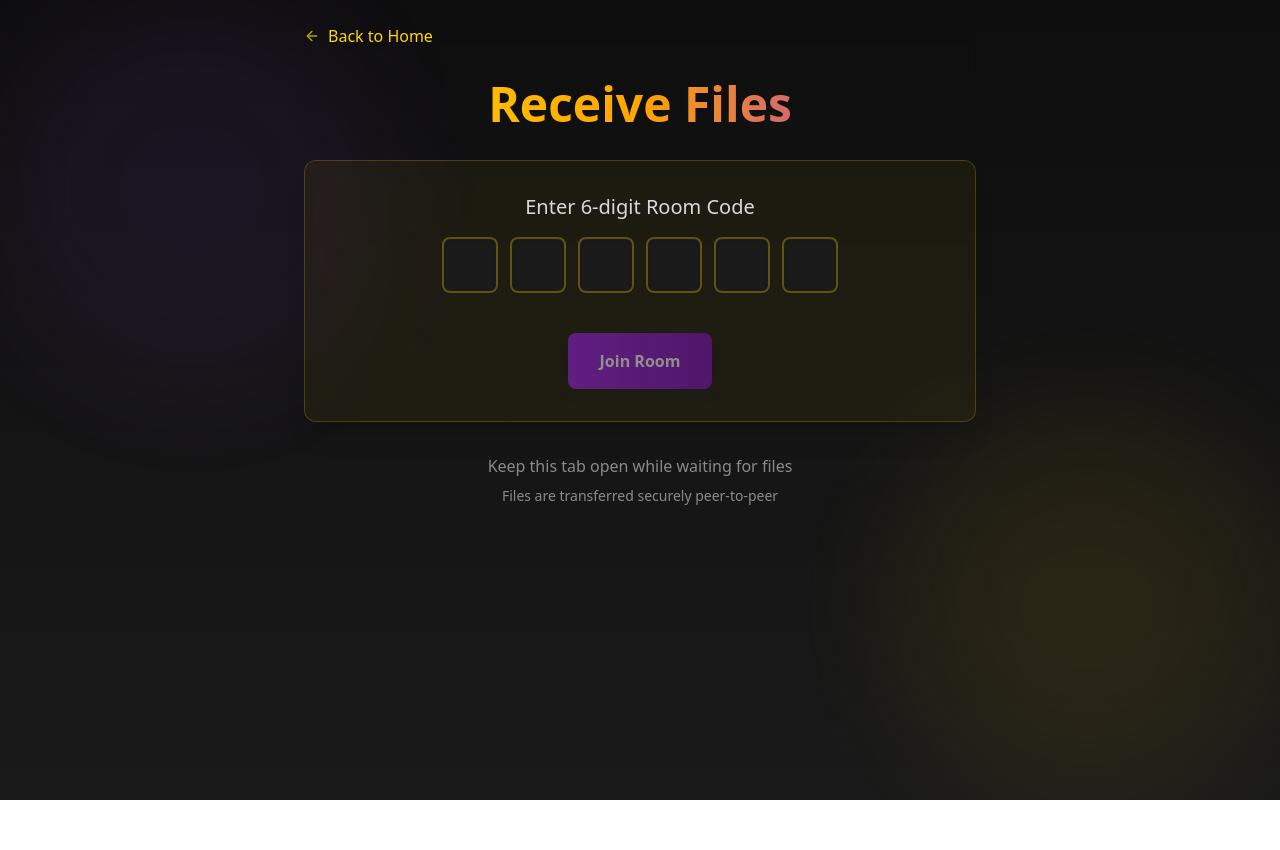
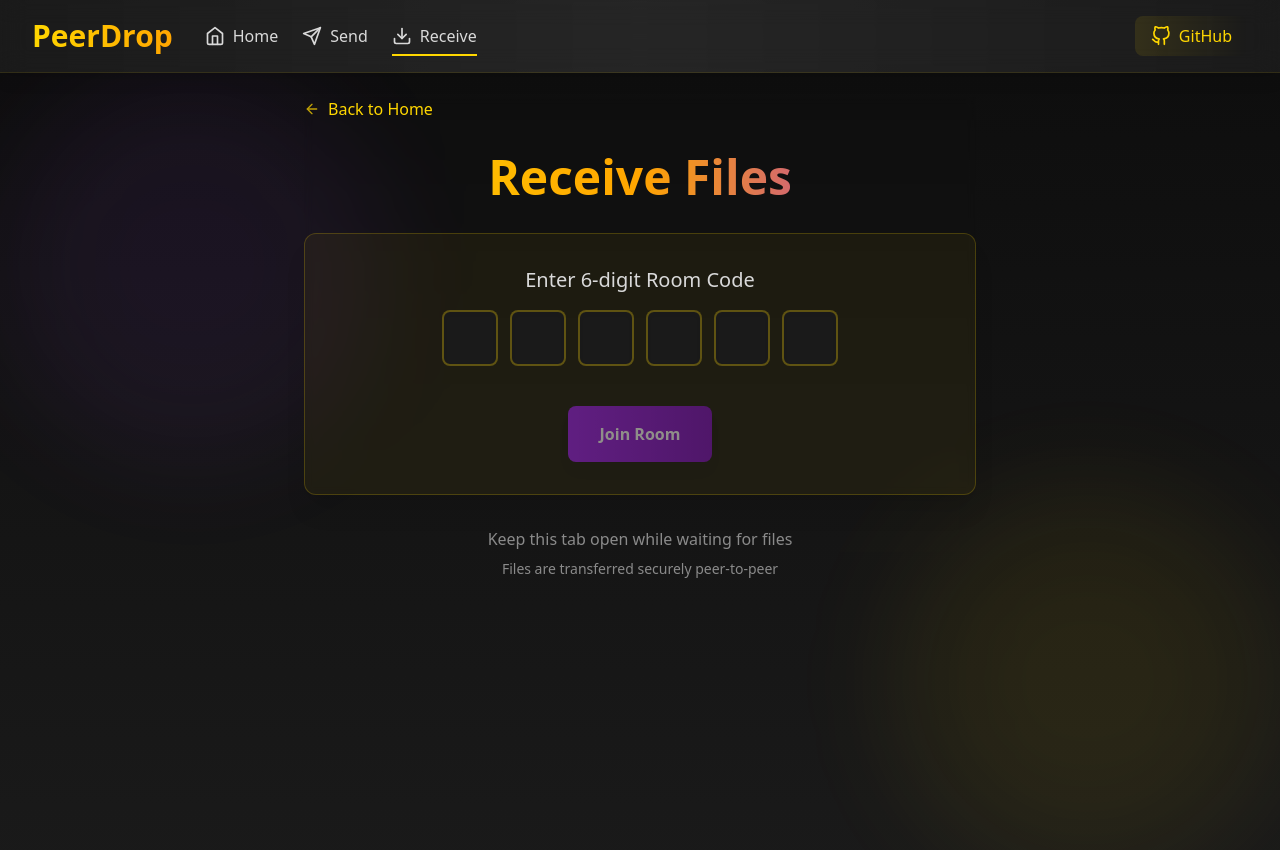
Before and after one commit to Rana718/file_sharing, a React (Vite) app in the folder frontend/: page /receive in a window 1280 px wide. Shown: the top 850 px of the page. Before the commit the page ends 800 px from the top, so only its background shows below. Built offline with nearby package versions, Linux system fonts and the light colour scheme.

Commit message:
add the navbar && add more Feature

```diff
--- a/frontend/src/App.tsx
+++ b/frontend/src/App.tsx
@@ -2,14 +2,18 @@ import { Routes, Route } from "react-router-dom";
 import HomeScreen from "./Screens/HomeScreen";
 import SendScreen from "./Screens/SendScreen";
 import ReceivedScreen from "./Screens/ReceivedScreen";
+import Navbar from "./components/Navbar";
 
 function App() {
   return (
-    <Routes>
-      <Route path="/" element={<HomeScreen />} />
-      <Route path="/send" element={<SendScreen />} />
-      <Route path="/receive" element={<ReceivedScreen/>} />
-    </Routes>
+    <>
+      <Navbar />
+      <Routes>
+        <Route path="/" element={<HomeScreen />} />
+        <Route path="/send" element={<SendScreen />} />
+        <Route path="/receive" element={<ReceivedScreen/>} />
+      </Routes>
+    </>
   );
 }
 
--- /dev/null
+++ b/frontend/src/components/Navbar.tsx
@@ -0,0 +1,142 @@
+import { AnimatePresence, motion } from 'framer-motion'
+import { FiGithub, FiHome, FiSend, FiDownload, FiMenu, FiX } from 'react-icons/fi'
+import { Link, useLocation } from 'react-router-dom'
+import { useState } from 'react'
+
+function Navbar() {
+    const location = useLocation();
+    const [isMenuOpen, setIsMenuOpen] = useState(false);
+
+    const navItems = [
+        { path: '/', label: 'Home', icon: <FiHome className="w-5 h-5" /> },
+        { path: '/send', label: 'Send', icon: <FiSend className="w-5 h-5" /> },
+        { path: '/receive', label: 'Receive', icon: <FiDownload className="w-5 h-5" /> },
+    ];
+
+    return (
+        <div className="sticky top-0 z-50">
+            <div className="absolute inset-0 bg-gradient-to-r from-[#0E0E0E] via-[#1a1a1a] to-[#0E0E0E] opacity-95"></div>
+
+            <motion.nav
+                initial={{ y: -100 }}
+                animate={{ y: 0 }}
+                transition={{ type: "spring", stiffness: 100 }}
+                className="relative border-b border-[#FFD700]/10 px-4 sm:px-8 py-4 backdrop-blur-md shadow-lg"
+            >
+                <div className="max-w-7xl mx-auto flex justify-between items-center">
+                    <div className="flex items-center gap-8">
+                        <Link to="/">
+                            <motion.h1
+                                initial={{ opacity: 0, x: -20 }}
+                                animate={{ opacity: 1, x: 0 }}
+                                whileHover={{ scale: 1.05 }}
+                                className="text-2xl sm:text-3xl font-bold bg-gradient-to-r from-[#FFD700] to-[#FFA500]
+                                         bg-clip-text text-transparent hover:from-[#FFA500] hover:to-[#FFD700]
+                                         transition-all duration-300"
+                            >
+                                PeerDrop
+                            </motion.h1>
+                        </Link>
+
+                        {/* Desktop Navigation */}
+                        <motion.div
+                            className="hidden md:flex items-center gap-6"
+                            initial={{ opacity: 0 }}
+                            animate={{ opacity: 1 }}
+                            transition={{ delay: 0.2 }}
+                        >
+                            {navItems.map((item) => (
+                                <Link
+                                    key={item.path}
+                                    to={item.path}
+                                    className="relative group"
+                                >
+                                    <span className="flex items-center gap-2 text-[#D9D9D9] hover:text-[#FFD700] transition-colors">
+                                        {item.icon}
+                                        {item.label}
+                                    </span>
+                                    {location.pathname === item.path && (
+                                        <motion.div
+                                            layoutId="underline"
+                                            className="absolute -bottom-2 left-0 right-0 h-0.5 bg-[#FFD700]"
+                                            initial={false}
+                                        />
+                                    )}
+                                </Link>
+                            ))}
+                        </motion.div>
+                    </div>
+
+                    <div className="flex items-center gap-4">
+
+                        <motion.div
+                            initial={{ opacity: 0, scale: 0 }}
+                            animate={{ opacity: 1, scale: 1 }}
+                            transition={{ type: "spring", delay: 0.3 }}
+                            className="relative group"
+                        >
+                            <motion.a
+                                href="https://github.com/Rana718/file_sharing"
+                                target="_blank"
+                                whileHover={{ scale: 1.1, rotate: 5 }}
+                                whileTap={{ scale: 0.9 }}
+                                className="flex items-center gap-2 px-4 py-2 rounded-lg
+                                         bg-gradient-to-r from-[#FFD700]/10 to-transparent
+                                         hover:from-[#FFD700]/20 text-[#FFD700] transition-all duration-300"
+                            >
+                                <FiGithub size={20} />
+                                <span className="hidden sm:inline">GitHub</span>
+                            </motion.a>
+                        </motion.div>
+
+
+                        <motion.button
+                            whileTap={{ scale: 0.9 }}
+                            onClick={() => setIsMenuOpen(!isMenuOpen)}
+                            className="md:hidden text-[#FFD700] p-2"
+                        >
+                            {isMenuOpen ? <FiX size={24} /> : <FiMenu size={24} />}
+                        </motion.button>
+                    </div>
+                </div>
+
+                {/* Mobile Navigation */}
+                <AnimatePresence>
+                    {isMenuOpen && (
+                        <motion.div
+                            initial={{ opacity: 0, height: 0 }}
+                            animate={{ opacity: 1, height: "auto" }}
+                            exit={{ opacity: 0, height: 0 }}
+                            className="md:hidden absolute left-0 right-0 top-full bg-[#0E0E0E]/95 backdrop-blur-md border-b border-[#FFD700]/10"
+                        >
+                            <div className="py-4 px-6 flex flex-col gap-4">
+                                {navItems.map((item) => (
+                                    <motion.div
+                                        key={item.path}
+                                        initial={{ x: -20, opacity: 0 }}
+                                        animate={{ x: 0, opacity: 1 }}
+                                        exit={{ x: -20, opacity: 0 }}
+                                    >
+                                        <Link
+                                            to={item.path}
+                                            onClick={() => setIsMenuOpen(false)}
+                                            className={`flex items-center gap-3 p-2 rounded-lg transition-colors
+                                                      ${location.pathname === item.path
+                                                    ? 'text-[#FFD700] bg-[#FFD700]/10'
+                                                    : 'text-[#D9D9D9] hover:text-[#FFD700]'}`}
+                                        >
+                                            {item.icon}
+                                            {item.label}
+                                        </Link>
+                                    </motion.div>
+                                ))}
+                            </div>
+                        </motion.div>
+                    )}
+                </AnimatePresence>
+            </motion.nav>
+        </div>
+    )
+}
+
+export default Navbar
--- a/frontend/src/components/UploadButton.tsx
+++ b/frontend/src/components/UploadButton.tsx
@@ -1,4 +1,4 @@
-import { FormatFileSize } from '@/constant';
+import { formatFileSize } from '@/utils';
 import { motion, AnimatePresence } from 'framer-motion';
 import React, { useState } from 'react';
 import { FiUpload, FiX, FiFile } from 'react-icons/fi';
@@ -74,7 +74,7 @@ function UploadButton({ SendFile }: UploadButtonProps) {
                                         transition={{ delay: 0.5 }}
                                         className="text-sm text-[#D9D9D9]/75"
                                     >
-                                        {FormatFileSize(selectedFile.size)}
+                                        {formatFileSize(selectedFile.size)}
                                     </motion.p>
                                 </div>
                             </div>
--- a/frontend/src/constant/index.ts
+++ /dev/null
@@ -1,19 +0,0 @@
-const Feature = [
-    { title: "No Registration", desc: "Start sharing files instantly without creating an account" },
-    { title: "No File Limits", desc: "Share files of any size without restrictions" },
-    { title: "Secure Sharing", desc: "Private room keys ensure your files reach the right person" },
-    { title: "Quick & Easy", desc: "Simple interface for hassle-free file sharing" }
-]
-
-const FormatFileSize = (bytes: number) => {
-    if (bytes < 1024) return `${bytes} B`;
-    if (bytes < 1024 * 1024) return `${(bytes / 1024).toFixed(1)} KB`;
-    if (bytes < 1024 * 1024 * 1024) return `${(bytes / (1024 * 1024)).toFixed(1)} MB`;
-    return `${(bytes / (1024 * 1024 * 1024)).toFixed(1)} GB`;
-};
-
-
-export {
-    Feature,
-    FormatFileSize
-}
--- /dev/null
+++ b/frontend/src/constant/index.tsx
@@ -0,0 +1,28 @@
+import { FiDownload, FiSend, FiShield, FiZap } from "react-icons/fi";
+
+const Feature = [
+    { title: "No Registration", desc: "Start sharing files instantly without creating an account, making it quick and hassle-free." },
+    { title: "No File Limits", desc: "Share files of any size without restrictions, ensuring seamless transfers for large documents, videos, and more." },
+    { title: "No User Limits", desc: "Invite as many people as you want to your file-sharing session without any restrictions on the number of users." },
+    { title: "Secure Sharing", desc: "Private room keys and encrypted transfers ensure your files reach the right person without compromise." },
+    { title: "Quick & Easy", desc: "A simple, user-friendly interface allows for hassle-free file sharing in just a few clicks." },
+    { title: "End-to-End Encryption", desc: "Your files remain fully encrypted during transfer, ensuring data security and privacy." },
+    { title: "Multi-Device Support", desc: "Access and share your files across multiple devices, whether on mobile, tablet, or desktop." },
+    { title: "Drag & Drop Uploads", desc: "Easily upload and share files by simply dragging and dropping them into the interface." },
+    { title: "Real-Time Transfers", desc: "Enjoy lightning-fast file transfers with minimal wait time, even for large files." },
+    { title: "Cross-Platform Compatibility", desc: "Works seamlessly on all major browsers and operating systems, ensuring a smooth experience for everyone." }
+];
+
+const Icons = [
+    { icon: <FiZap />, text: "Instant Transfer" },
+    { icon: <FiShield />, text: "End-to-End Encrypted" },
+    { icon: <FiDownload />, text: "No Size Limits" },
+    { icon: <FiSend />, text: "Direct P2P" },
+]
+
+
+
+export {
+    Feature,
+    Icons
+}
```
